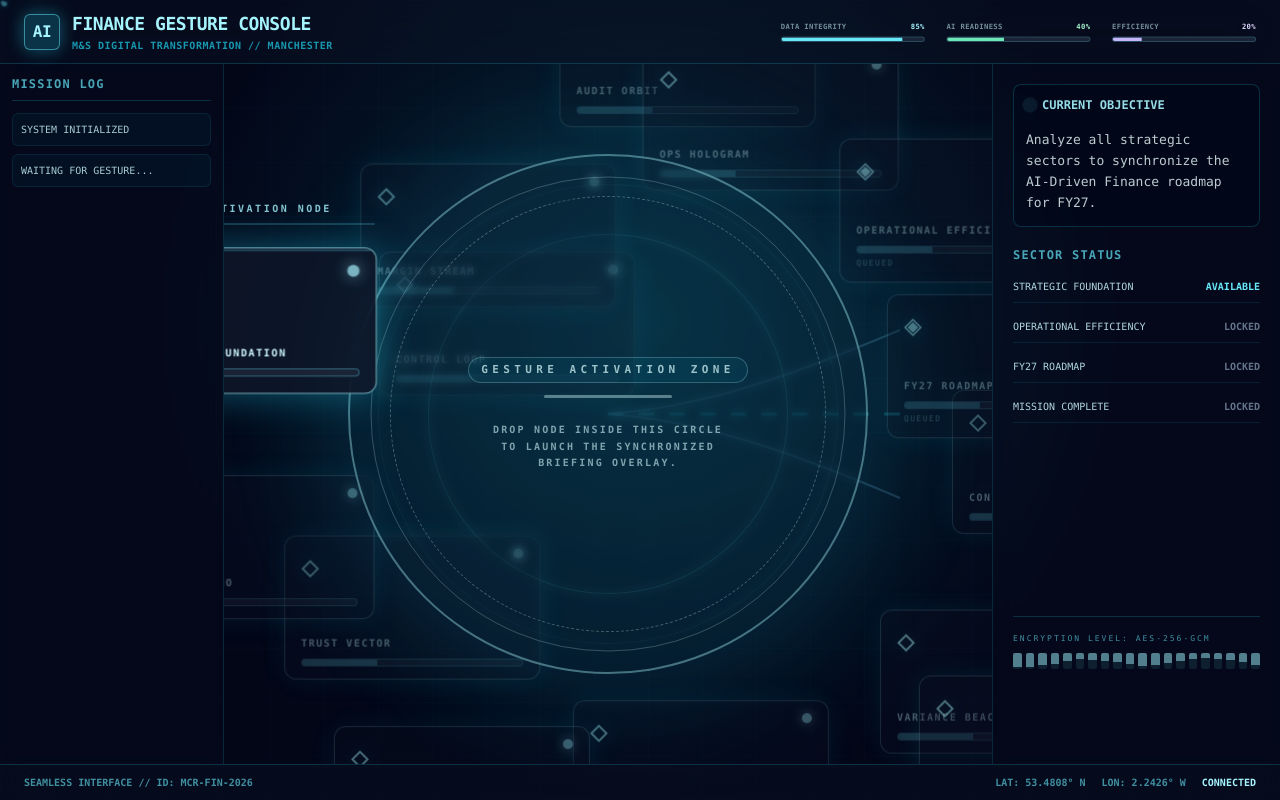
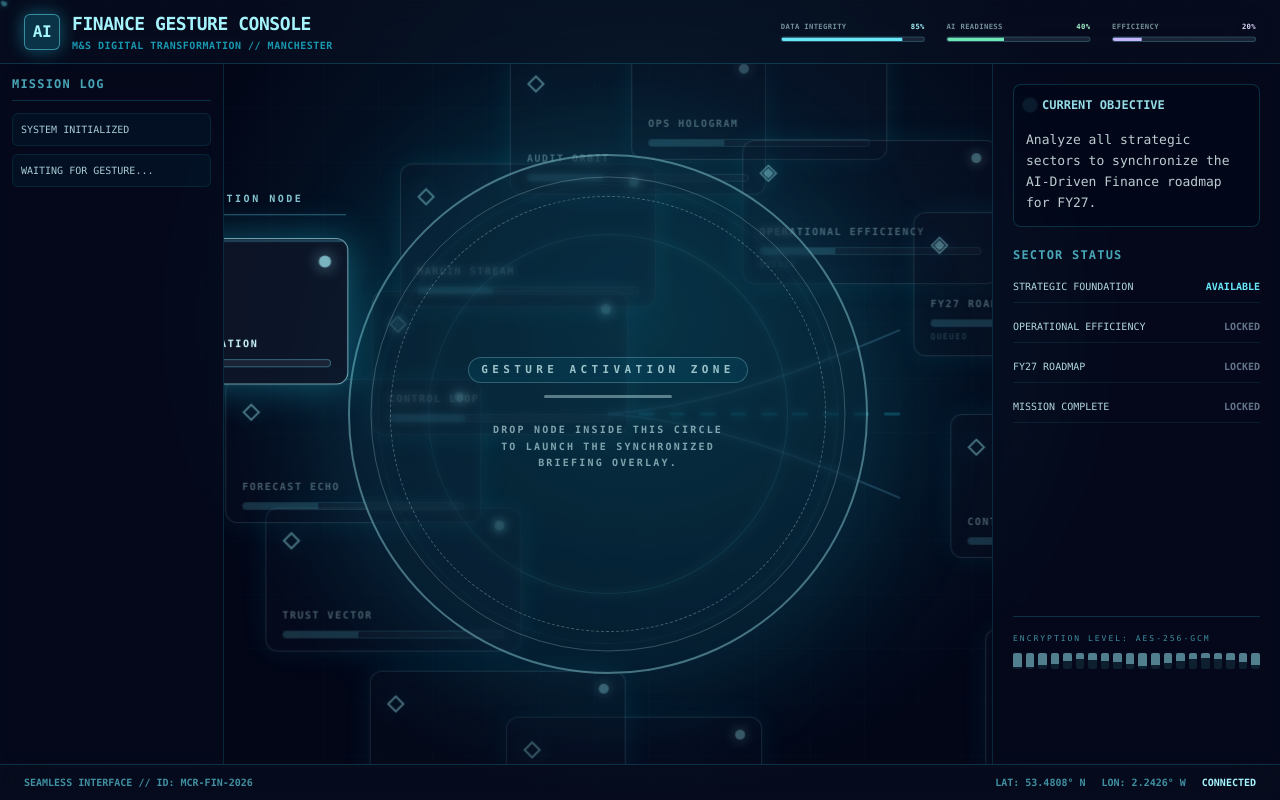
Before and after one commit to AndyMcCourt/AI_Driven_Finance_Presentation, a React (Vite) app: page / in a window 1280 px wide. Built offline with nearby package versions, Linux system fonts and the light colour scheme.

Commit message:
Adjust activation node spacing and swarm drift randomness

```diff
--- a/components/GameView.tsx
+++ b/components/GameView.tsx
@@ -5,7 +5,7 @@ import { PresentationSegment, MissionState } from '../types';
 import PresentationModal from './PresentationModal';
 
 const ACTIVATION_RADIUS = 300;
-const NEXT_NODE_ORBIT_RADIUS = 380;
+const NEXT_NODE_ORBIT_RADIUS = 410;
 
 const NEXT_NODE_ANGLES = [
   -Math.PI * 0.9,
@@ -68,13 +68,15 @@ const GameView: React.FC = () => {
       ].map((node, index) => {
         const angle = (index / 14) * Math.PI * 2;
         const radius = 315 + (index % 4) * 42;
+        const randomDirectionAngle = ((index * 47) % 360) * (Math.PI / 180);
+        const randomDriftMagnitude = 34 + ((index * 19) % 5) * 12;
 
         return {
           ...node,
           xOffset: Math.cos(angle) * radius,
           yOffset: Math.sin(angle) * radius,
-          driftX: (index % 2 === 0 ? 1 : -1) * (36 + (index % 3) * 14),
-          driftY: (index % 2 === 0 ? -1 : 1) * (30 + (index % 4) * 11),
+          driftX: Math.cos(randomDirectionAngle) * randomDriftMagnitude,
+          driftY: Math.sin(randomDirectionAngle) * randomDriftMagnitude,
           duration: 9 + (index % 5) * 1.5,
         };
       }),
```
